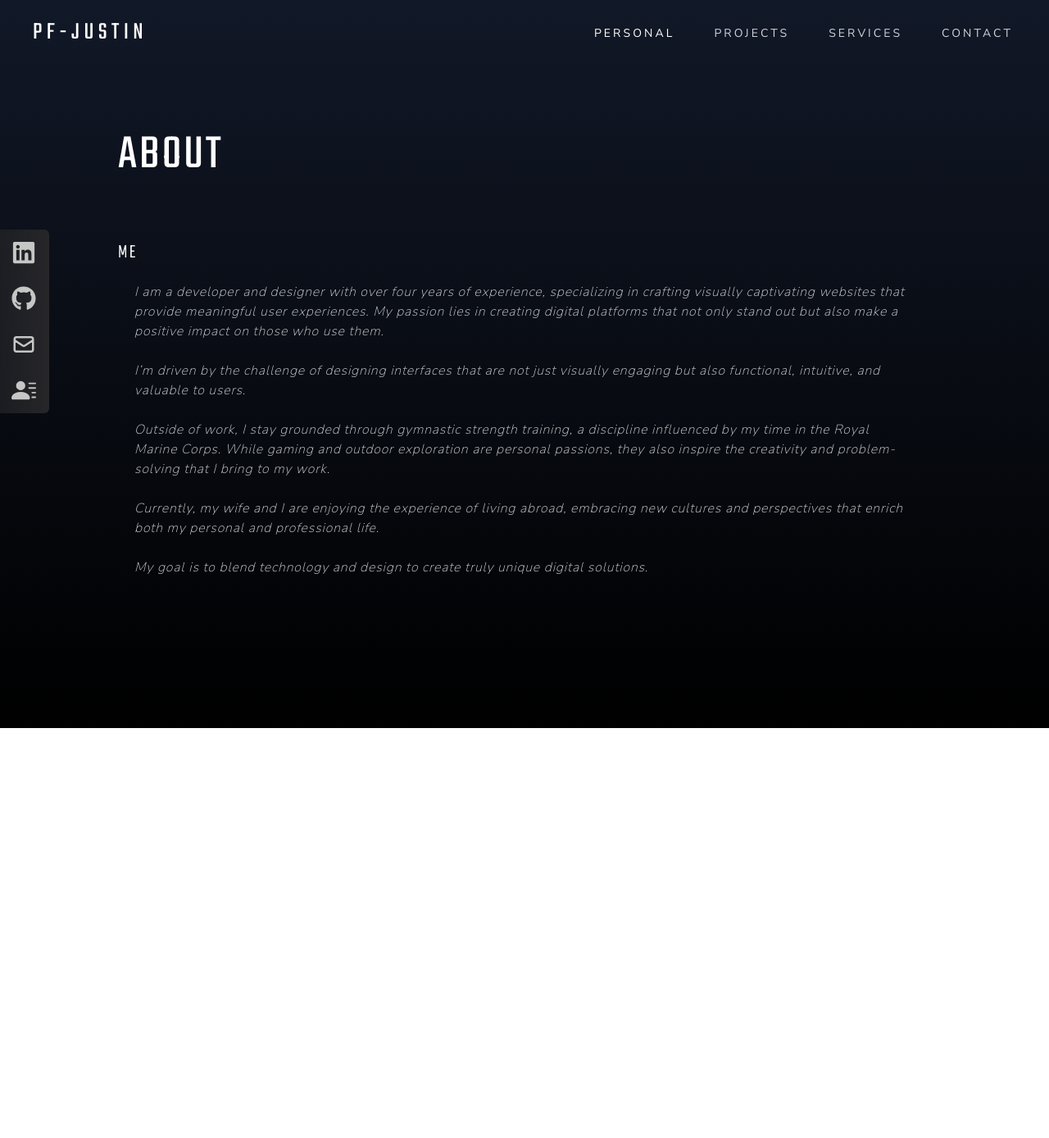
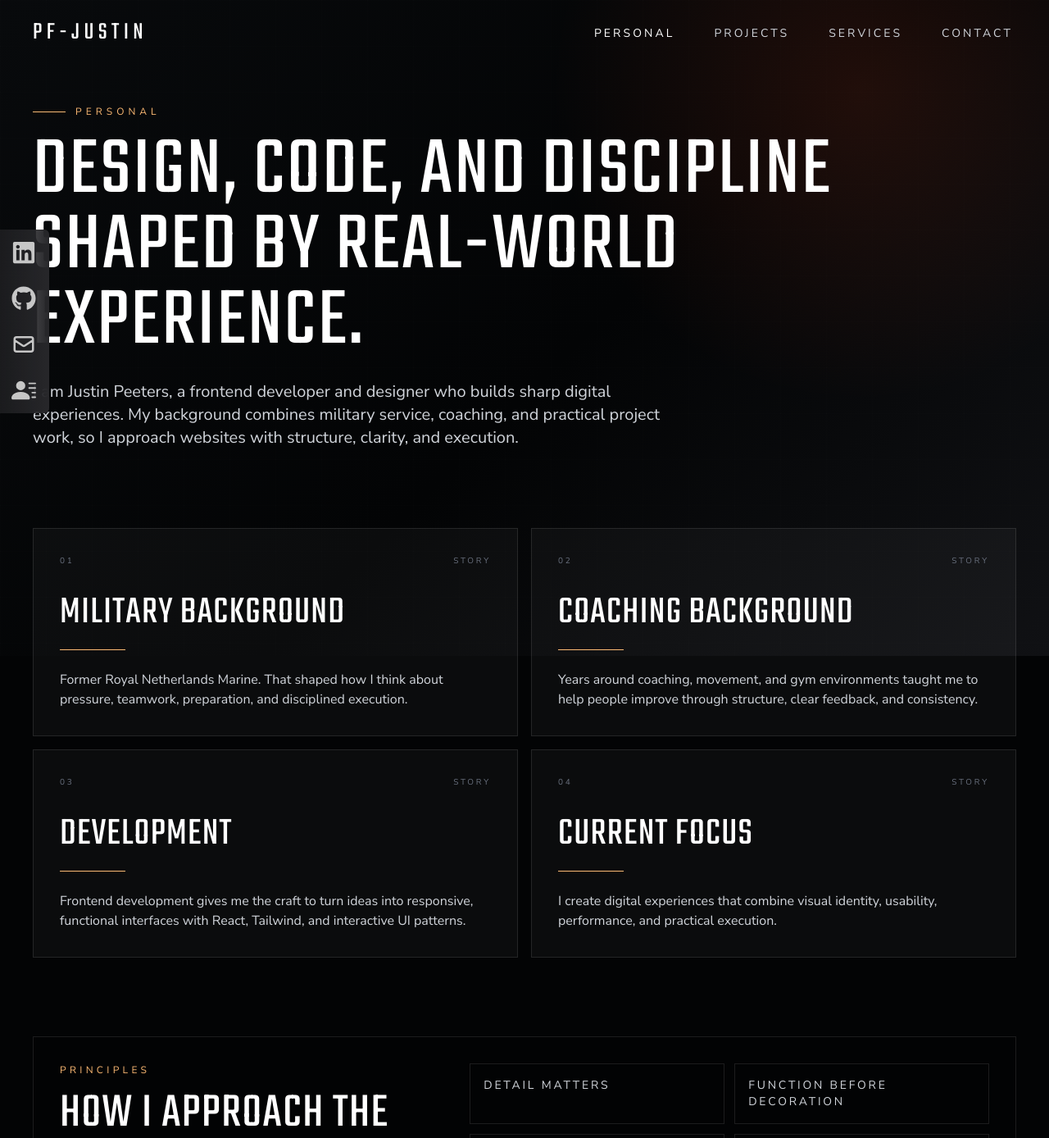
Before and after one commit to JustDevInn/PF-Justin, a React (Create React App) app: page /personal in a window 1280 px wide. Shown: the top 1388 px of the page at 82% size. Before the commit the page ends 888 px from the top, so only its background shows below. Built offline with nearby package versions, Linux system fonts and the light colour scheme; a web font is replaced by a local one.

Commit message:
Build personal storytelling page

```diff
--- a/src/components/About.jsx
+++ b/src/components/About.jsx
@@ -1,40 +1,186 @@
 import React from "react";
-// import {motion} from 'framer-motion';
-// import {fadeIn} from '../variants';
+import { motion } from "framer-motion";
+import { Link } from "react-router-dom";
+import usePrefersReducedMotion from "../hooks/usePrefersReducedMotion";
+
+const storyBlocks = [
+  {
+    number: "01",
+    title: "Military background",
+    text: "Former Royal Netherlands Marine. That shaped how I think about pressure, teamwork, preparation, and disciplined execution.",
+  },
+  {
+    number: "02",
+    title: "Coaching background",
+    text: "Years around coaching, movement, and gym environments taught me to help people improve through structure, clear feedback, and consistency.",
+  },
+  {
+    number: "03",
+    title: "Development",
+    text: "Frontend development gives me the craft to turn ideas into responsive, functional interfaces with React, Tailwind, and interactive UI patterns.",
+  },
+  {
+    number: "04",
+    title: "Current focus",
+    text: "I create digital experiences that combine visual identity, usability, performance, and practical execution.",
+  },
+];
+
+const principles = [
+  "Detail matters",
+  "Function before decoration",
+  "Clear structure beats noise",
+  "Build for real users",
+  "Keep improving",
+];
 
 const About = () => {
+  const prefersReducedMotion = usePrefersReducedMotion();
+
+  const reveal = prefersReducedMotion
+    ? {}
+    : {
+        initial: { opacity: 0, y: 28 },
+        whileInView: { opacity: 1, y: 0 },
+        viewport: { once: true, amount: 0.24 },
+        transition: { duration: 0.7, ease: [0.22, 1, 0.36, 1] },
+      };
+
   return (
-    <div
+    <main
       name="about"
       id="about"
-      className="px-5 py-20 w-full bg-gradient-to-b from-gray-900 to-black text-gray-300"
+      className="relative min-h-screen w-full overflow-x-hidden bg-[#030405] px-5 pb-24 pt-28 text-white md:px-10 md:pt-32"
     >
       <div
-      className="max-w-screen-lg p-4 mx-auto flex flex-col justify-center w-full h-full pt-20 pb-20">
-        <div className="pb-8 mb-10">
-          <p className="text-6xl uppercase text-white font-teko tracking-wider inline">
-            About
+        aria-hidden="true"
+        className="pointer-events-none fixed inset-0 bg-[radial-gradient(circle_at_82%_14%,rgba(214,75,39,0.14),transparent_30%),linear-gradient(135deg,#080a0c_0%,#030405_54%,#101114_100%)]"
+      ></div>
+      <div
+        aria-hidden="true"
+        className="pointer-events-none fixed inset-0 bg-[linear-gradient(rgba(255,255,255,0.042)_1px,transparent_1px),linear-gradient(90deg,rgba(255,255,255,0.042)_1px,transparent_1px)] bg-[size:56px_56px] opacity-25"
+      ></div>
+
+      <div className="relative z-10 mx-auto max-w-screen-xl">
+        <motion.section
+          {...reveal}
+          className="max-w-5xl"
+          aria-labelledby="personal-heading"
+        >
+          <div className="mb-5 flex items-center gap-3">
+            <span
+              aria-hidden="true"
+              className="h-px w-10 bg-orange-300"
+            ></span>
+            <p className="text-xs uppercase tracking-[0.42em] text-orange-300">
+              Personal
+            </p>
+          </div>
+          <h1
+            id="personal-heading"
+            className="font-teko text-[clamp(3.5rem,8vw,7.25rem)] uppercase leading-[0.9] tracking-wide"
+          >
+            Design, code, and discipline shaped by real-world experience.
+          </h1>
+          <p className="mt-6 max-w-3xl text-base leading-8 text-gray-300 md:text-xl">
+            I am Justin Peeters, a frontend developer and designer who builds sharp digital experiences. My background combines military service, coaching, and practical project work, so I approach websites with structure, clarity, and execution.
           </p>
-        </div>
-<div className="">
-        <p className=" text-2xl font-teko font-light inline uppercase tracking-widest text-white">me</p>
-        <p className="text-l font-thin italic mt-5 px-5 tracking-wider">
+        </motion.section>
 
-I am a developer and designer with over four years of experience, specializing in crafting visually captivating websites that provide meaningful user experiences. My passion lies in creating digital platforms that not only stand out but also make a positive impact on those who use them.
-<br /><br />
-I’m driven by the challenge of designing interfaces that are not just visually engaging but also functional, intuitive, and valuable to users.
-<br /><br />
-Outside of work, I stay grounded through gymnastic strength training, a discipline influenced by my time in the Royal Marine Corps. While gaming and outdoor exploration are personal passions, they also inspire the creativity and problem-solving that I bring to my work.
-<br /><br />
-Currently, my wife and I are enjoying the experience of living abroad, embracing new cultures and perspectives that enrich both my personal and professional life.
-<br /><br />
-My goal is to blend technology and design to create truly unique digital solutions.
-        </p>
+        <section
+          className="mt-16 grid gap-4 md:mt-24 md:grid-cols-2"
+          aria-label="Personal story timeline"
+        >
+          {storyBlocks.map((block, index) => (
+            <motion.article
+              key={block.number}
+              {...(prefersReducedMotion
+                ? {}
+                : {
+                    initial: { opacity: 0, y: 34 },
+                    whileInView: { opacity: 1, y: 0 },
+                    viewport: { once: true, amount: 0.22 },
+                    transition: {
+                      duration: 0.65,
+                      delay: index * 0.06,
+                      ease: [0.22, 1, 0.36, 1],
+                    },
+                  })}
+              className="group border border-white/10 bg-white/[0.035] p-6 transition duration-300 hover:border-orange-300/50 hover:bg-white/[0.055] md:p-8"
+            >
+              <div className="mb-8 flex items-center justify-between text-[10px] uppercase tracking-[0.28em] text-gray-500">
+                <span>{block.number}</span>
+                <span>Story</span>
+              </div>
+              <h2 className="font-teko text-4xl uppercase tracking-wide text-white md:text-5xl">
+                {block.title}
+              </h2>
+              <div className="mt-5 h-px w-20 bg-orange-300"></div>
+              <p className="mt-6 text-sm leading-7 text-gray-300 md:text-base">
+                {block.text}
+              </p>
+            </motion.article>
+          ))}
+        </section>
 
-        <br />
-        </div>
+        <motion.section
+          {...reveal}
+          className="mt-16 border border-white/10 bg-black/20 p-6 md:mt-24 md:p-8"
+          aria-labelledby="principles-heading"
+        >
+          <div className="grid gap-8 lg:grid-cols-[0.85fr_1.15fr] lg:items-start">
+            <div>
+              <p className="text-xs uppercase tracking-[0.36em] text-orange-300">
+                Principles
+              </p>
+              <h2
+                id="principles-heading"
+                className="mt-4 font-teko text-5xl uppercase leading-none tracking-wide text-white md:text-6xl"
+              >
+                How I approach the work.
+              </h2>
+            </div>
+
+            <ul className="grid gap-3 sm:grid-cols-2">
+              {principles.map((principle) => (
+                <li
+                  key={principle}
+                  className="border border-white/10 px-4 py-4 text-sm uppercase tracking-[0.2em] text-gray-300"
+                >
+                  {principle}
+                </li>
+              ))}
+            </ul>
+          </div>
+        </motion.section>
+
+        <motion.section
+          {...reveal}
+          className="mt-16 md:mt-24"
+          aria-label="Personal page call to action"
+        >
+          <div className="border border-white/10 bg-white/[0.035] p-6 md:p-8">
+            <p className="font-teko text-4xl uppercase leading-none tracking-wide text-white md:text-5xl">
+              Want to see how this translates into projects?
+            </p>
+            <div className="mt-7 flex flex-col gap-3 sm:flex-row">
+              <Link
+                to="/projects"
+                className="inline-flex min-h-11 w-fit items-center border border-white bg-white px-5 py-2 font-teko text-lg uppercase tracking-widest text-black transition hover:border-orange-300 hover:bg-orange-300 focus-visible:outline-none focus-visible:ring-2 focus-visible:ring-orange-300 focus-visible:ring-offset-4 focus-visible:ring-offset-black"
+              >
+                View Projects
+              </Link>
+              <Link
+                to="/contact"
+                className="inline-flex min-h-11 w-fit items-center border border-white/30 bg-black/20 px-5 py-2 font-teko text-lg uppercase tracking-widest text-gray-200 transition hover:border-white hover:text-white focus-visible:outline-none focus-visible:ring-2 focus-visible:ring-orange-300 focus-visible:ring-offset-4 focus-visible:ring-offset-black"
+              >
+                Contact
+              </Link>
+            </div>
+          </div>
+        </motion.section>
       </div>
-    </div>
+    </main>
   );
 };
 
```
